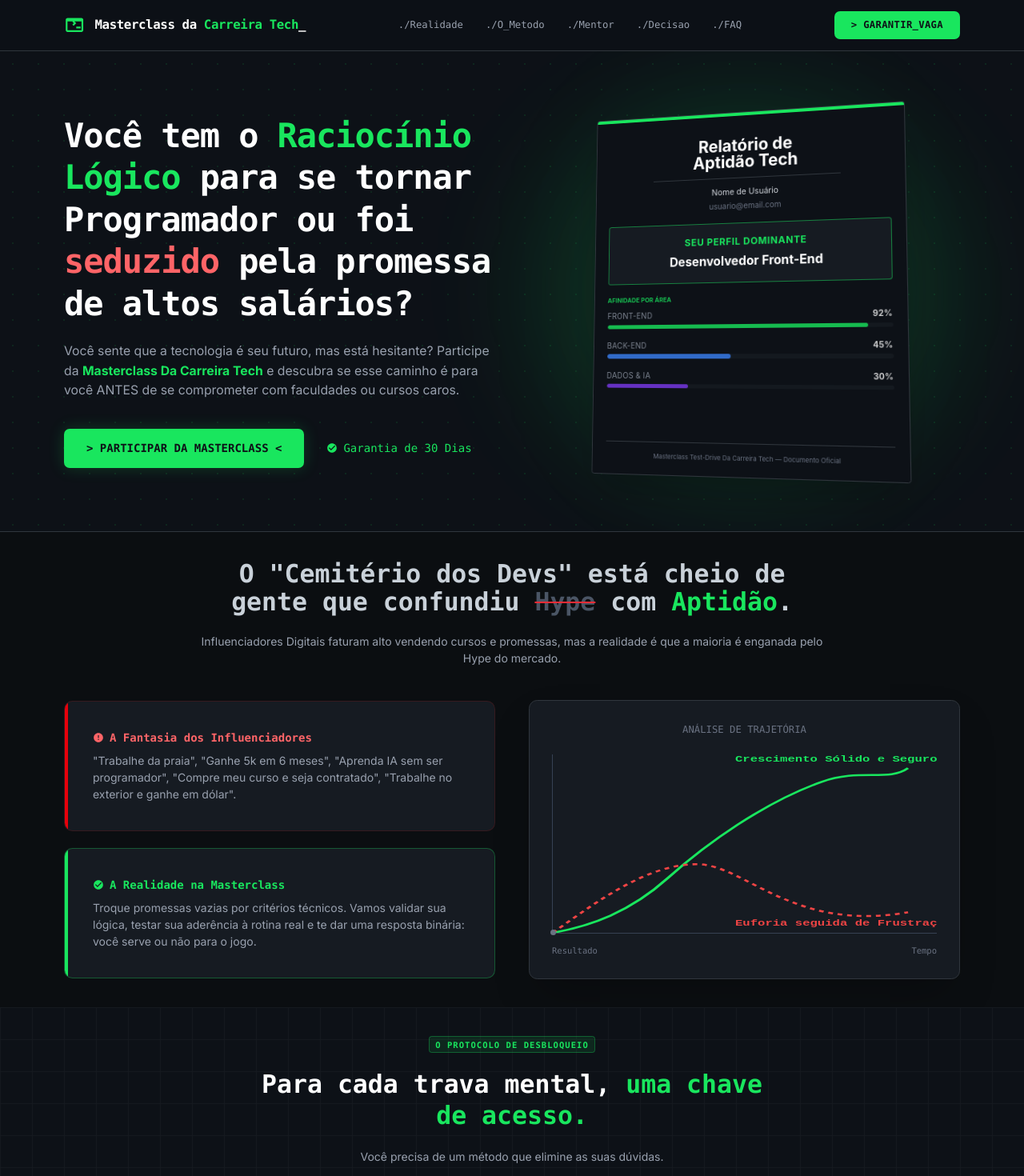
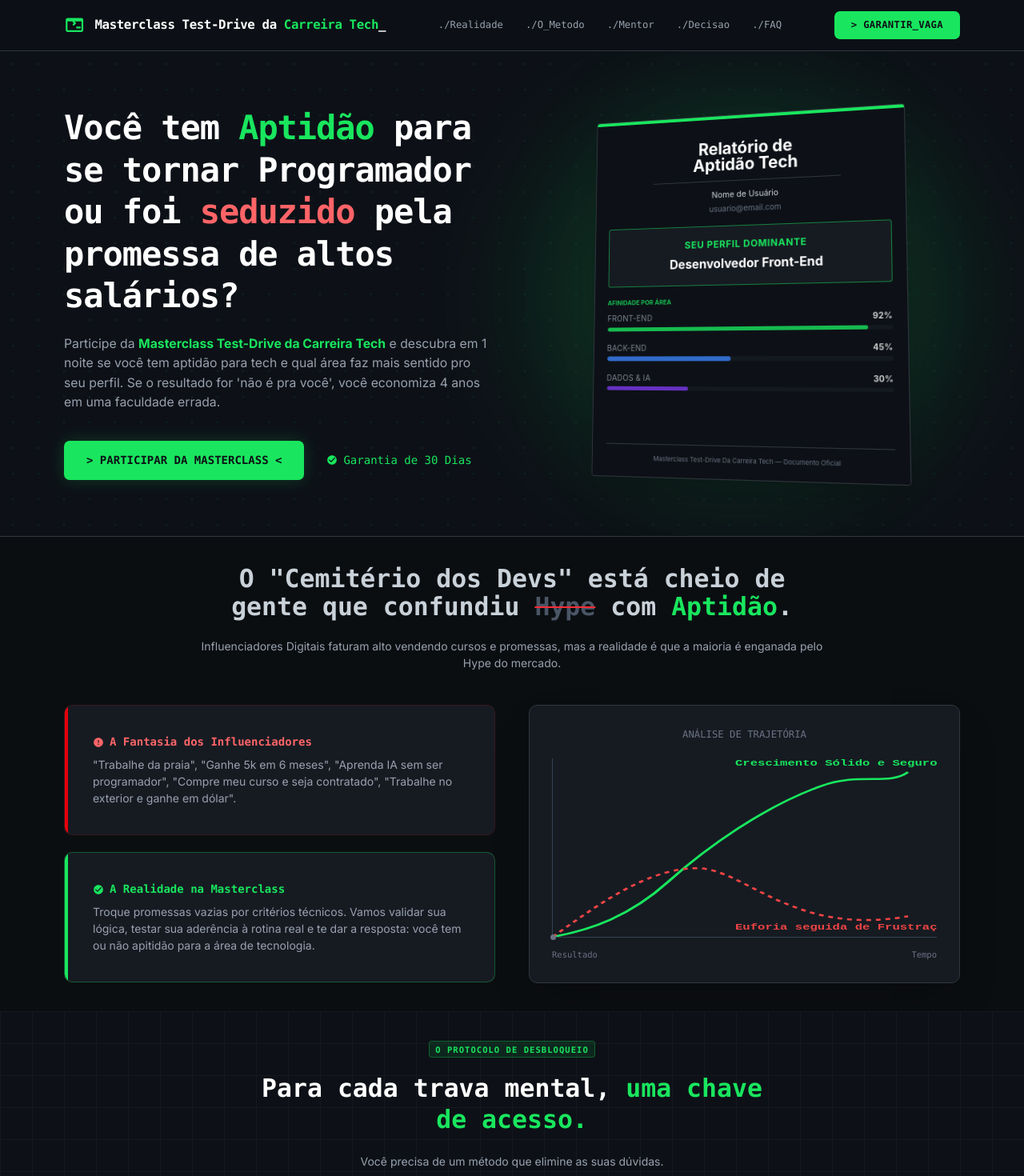
Before and after one commit to veniciosribeiro/masterclass-carreira-tech, a React (Vite) app in the folder apps/frontend/: page / in a window 1280 px wide. Shown: the top 1470 px of the page at 80% size. Built offline with nearby package versions, Linux system fonts and the light colour scheme; no server answers.

Commit message:
feat(landing): rename to Test-Drive da Carreira Tech and align hero/footer copy

```diff
--- a/apps/frontend/src/components/Footer.tsx
+++ b/apps/frontend/src/components/Footer.tsx
@@ -8,19 +8,8 @@ export const Footer: React.FC = () => {
         <div className="flex items-center gap-2">
           <TerminalIcon className="text-primary" />
           <span className="font-bold text-white font-mono">
-            Masterclass da Carreira Tech
+            Masterclass Test-Drive da Carreira Tech
           </span>
-        </div>
-        <div className="flex gap-6 text-md font-mono">
-          <a className="hover:text-primary transition-colors" href="#">
-            ./Termos
-          </a>
-          <a className="hover:text-primary transition-colors" href="#">
-            ./Privacidade
-          </a>
-          <a className="hover:text-primary transition-colors" href="#">
-            ./Contato
-          </a>
         </div>
         <div className="text-md font-mono">
           © {new Date().getFullYear()} Media Labs - CNPJ: 16.577.628/0001-94
--- a/apps/frontend/src/components/Header.tsx
+++ b/apps/frontend/src/components/Header.tsx
@@ -11,7 +11,8 @@ export const Header: React.FC = () => {
             <TerminalIcon className="text-3xl" />
           </div>
           <h2 className="text-lg font-bold tracking-tight text-white hidden sm:block font-mono">
-            Masterclass da <span className="text-primary">Carreira Tech</span>_
+            Masterclass Test-Drive da{' '}
+            <span className="text-primary">Carreira Tech</span>_
           </h2>
         </div>
         <nav className="hidden md:flex items-center gap-8 font-mono text-sm">
--- a/apps/frontend/src/components/Hero.tsx
+++ b/apps/frontend/src/components/Hero.tsx
@@ -16,19 +16,19 @@ export const Hero: React.FC = () => {
       <div className="max-w-7xl mx-auto grid lg:grid-cols-2 gap-12 items-center relative z-10">
         <div className="flex flex-col gap-6 text-center lg:text-left">
           <h1 className="text-4xl md:text-5xl lg:text-5xl font-black leading-tight tracking-tight font-mono">
-            Você tem o <span className="text-primary">Raciocínio Lógico</span>{' '}
-            para se tornar Programador ou foi{' '}
+            Você tem <span className="text-primary">Aptidão</span> para se
+            tornar Programador ou foi{' '}
             <span className="text-red-400">seduzido</span> pela promessa de
             altos salários?
           </h1>
           <p className="text-gray-400 font-light text-lg md:text-lg max-w-3xl mx-auto lg:mx-0 font-light">
-            Você sente que a tecnologia é seu futuro, mas está hesitante?
             Participe da{' '}
             <span className="text-primary font-bold">
-              Masterclass Da Carreira Tech
+              Masterclass Test-Drive da Carreira Tech
             </span>{' '}
-            e descubra se esse caminho é para você ANTES de se comprometer com
-            faculdades ou cursos caros.
+            e descubra em 1 noite se você tem aptidão para tech e qual área faz
+            mais sentido pro seu perfil. Se o resultado for 'não é pra você',
+            você economiza 4 anos em uma faculdade errada.
           </p>
           <div className="flex flex-col sm:flex-row gap-4 justify-center lg:justify-start pt-4">
             <button
--- a/apps/frontend/src/components/RealityCheck.tsx
+++ b/apps/frontend/src/components/RealityCheck.tsx
@@ -40,8 +40,8 @@ export const RealityCheck: React.FC = () => {
               </h4>
               <p className="text-gray-400">
                 Troque promessas vazias por critérios técnicos. Vamos validar
-                sua lógica, testar sua aderência à rotina real e te dar uma
-                resposta binária: você serve ou não para o jogo.
+                sua lógica, testar sua aderência à rotina real e te dar a
+                resposta: você tem ou não apitidão para a área de tecnologia.
               </p>
             </div>
           </div>
```
